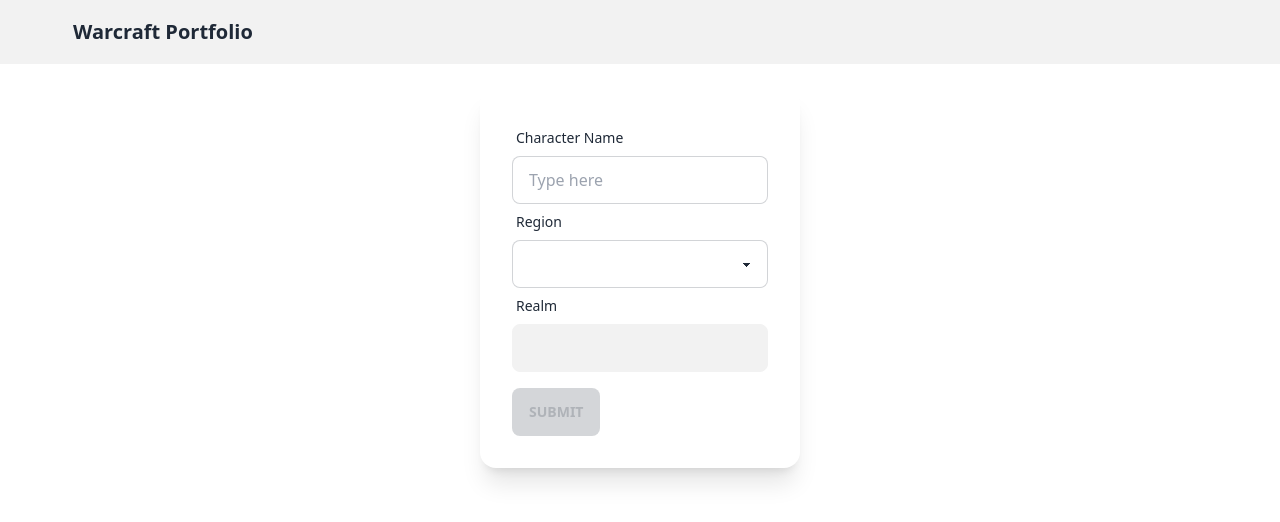
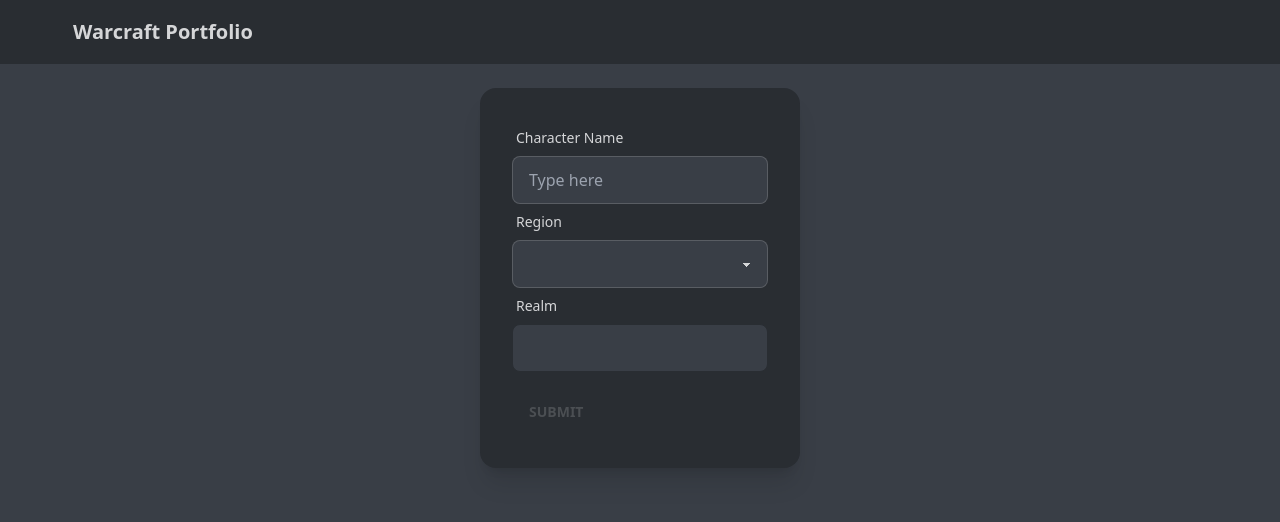
Before and after one commit to JacksonLawrence1/warcraft-portfolio, a SvelteKit app: page /form in a window 1280 px wide. Shown: the top 522 px of the page. Built offline with nearby package versions, Linux system fonts and the light colour scheme; some icons are missing.

Commit message:
Small site revamp
- changed theme colors
- removed about page
- removed guild history

```diff
--- /dev/null
+++ b/src/lib/api/raiderioAPI.js
@@ -0,0 +1,11 @@
+import axios from 'axios';
+
+const BASE_URL = 'https://raider.io/api/v1/';
+
+export const findProgress = async (regionName, realmSlug, characterName) => {
+
+    // build url for character string
+	const url = BASE_URL + `characters/profile?region=${regionName}&realm=${realmSlug}&name=${characterName}&fields=raid_progression:vault-of-the-incarnates`;
+	const response = await axios.get(url);
+	return response.data;
+};
--- a/src/lib/components/NavBar.svelte
+++ b/src/lib/components/NavBar.svelte
@@ -12,11 +12,10 @@
 			<ul
 				id="navmenu"
 				tabindex="-1"
-				class="dropdown-content z-[1] menu p-2 shadow bg-base-100 rounded-box w-52"
+				class="dropdown-content z-[1] menu p-2 shadow bg-base-200 rounded-box w-52"
 			>
 				<li><a href="/">Home</a></li>
 				<li><a href="/form" data-sveltekit-preload-data>Search</a></li>
-				<li><a href="/about" data-sveltekit-preload-data>About</a></li>
 			</ul>
 		</div>
 		<div class="flex-1">
--- a/src/lib/components/RaidComponent.svelte
+++ b/src/lib/components/RaidComponent.svelte
@@ -13,7 +13,7 @@
 	}
 </script>
 
-<div class="flex flex-row bg-base-200 rounded-xl p-2">
+<div class="flex flex-row bg-base-100 rounded-xl p-2 shadow-xl">
     <img alt={raid.name} src={raid.image} class="w-14 h-14 rounded" />
     <div class="flex flex-col w-60 justify-center ml-3 mr-1">
         <h1 class=" text-left text-base font-semibold">{raid.name}</h1>
--- a/src/lib/components/RankingComponent.svelte
+++ b/src/lib/components/RankingComponent.svelte
@@ -33,18 +33,18 @@
 			<div class={buildClass("stat-value -mt-2 font-semibold", log.rank)}>Rank {log.rank}</div>
 			{#if log.type === 'parse'}
 				<div class="stat-title">{log.encounter.name}, Mythic</div>
-				<div class="stat-desc text-secondary">
+				<div class="stat-desc text-primary">
 					↗︎ {log.rankPercent.toFixed(0)}th percentile ({log.spec}
 					{character.class}s)
 				</div>
 			{:else if log.type === 'allStar'}
 				<div class="stat-title">{log.raid.name}, Mythic</div>
-				<div class="stat-desc text-secondary">
+				<div class="stat-desc text-primary">
 					↗︎ For all star {log.spec} {character.class}s
 				</div>
 			{/if}
 			<div class="stat-figure">
-				<button class="btn btn-square btn-ghost">
+				<button class="btn btn-square btn-ghost text-primary">
 					<a href={buildWCLLink()} target="_blank">
 						<IoIosArrowDroprightCircle />
 					</a>
--- a/src/routes/+page.server.js
+++ b/src/routes/+page.server.js
@@ -5,6 +5,8 @@
 	WCL_CLIENT_SECRET
 } from '$env/static/private';
 import axios from 'axios';
+
+import { findProgress } from '$lib/api/raiderioAPI';
 
 // make this dyanmic based on user location
 const wowTokenEndpoint = 'https://oauth.battle.net/token';
--- a/src/routes/+page.svelte
+++ b/src/routes/+page.svelte
@@ -2,7 +2,7 @@
   import GiBlackKnightHelm from 'svelte-icons/gi/GiBlackKnightHelm.svelte'
 </script>
 
-<div class="hero min-h-screen bg-base-200">
+<div class="hero min-h-screen bg-base-100">
   <div class="hero-content flex-col lg:flex-row-reverse">
     <div class="w-96 h-96">
       <GiBlackKnightHelm />
@@ -13,7 +13,6 @@
         {@html "Warcraft Portfolio makes it <span class='border-base-content/20 border-b-2'>easier than ever</span> to showcase your achievements in WoW, across multiple sources."}
       </p>
       <div class="flex flex-row justify-center gap-4">
-        <a href="/about"><button class="btn btn-secondary">How to use?</button></a>
         <a href="/form"><button class="btn btn-primary">Get Started</button></a>
       </div>
     </div>
--- a/src/routes/about/+page.svelte
+++ /dev/null
@@ -1 +0,0 @@
-<h1>TODO: About</h1>
--- a/src/routes/character/[region]/[slug]/[character]/+page.svelte
+++ b/src/routes/character/[region]/[slug]/[character]/+page.svelte
@@ -1,22 +1,22 @@
 <script>
 	import ProgressCard from '$lib/components/ProgressCard.svelte';
 	import RankingCard from '$lib/components/RankingCard.svelte';
-	import GuildHistoryCard from '$lib/components/GuildHistoryCard.svelte';
 	import CharacterHeader from '$lib/components/CharacterHeader.svelte';
 
 	export let data;
 </script>
 
-<CharacterHeader character={data.character} />
+<div class="flex flex-col mt-4">
+	<CharacterHeader character={data.character} />
 
 
-<div class="flex justify-center gap-4 mt-4">
+	<div class="flex justify-evenly gap-4 mt-4">
 
-	{#if data.raids}
-		<ProgressCard raids={data.raids} />
-	{/if}
+		{#if data.raids}
+			<ProgressCard raids={data.raids} />
+		{/if}
 
-	<RankingCard logs={data.logs} character={data.character}/>
+		<RankingCard logs={data.logs} character={data.character}/>
+	</div>
 
-	<GuildHistoryCard />
 </div>
--- a/src/routes/form/+page.svelte
+++ b/src/routes/form/+page.svelte
@@ -20,7 +20,7 @@
 	};
 </script>
 
-<div class="card w-fit bg-base-100 shadow-xl mx-auto mb-6 mt-6">
+<div class="card w-fit bg-base-200 shadow-xl mx-auto mb-6 mt-6">
 	<div class="card-body form-control max-w-xs">
 		<form
 			method="POST"
--- a/src/routes/form/CharacterRealm.svelte
+++ b/src/routes/form/CharacterRealm.svelte
@@ -106,6 +106,12 @@
 	}
 </script>
 
+<style>
+	input:disabled {
+		background-color: #393e46;
+	}
+</style>
+
 <div>
 	<label class="label" for={id}>
 		<span class="label-text">{text}</span>
--- a/tailwind.config.js
+++ b/tailwind.config.js
@@ -1,11 +1,20 @@
 /** @type {import('tailwindcss').Config} */
 export default {
-  content: ['./src/**/*.{html,js,svelte,ts}'],
-  plugins: [require("daisyui")],
+	content: ['./src/**/*.{html,js,svelte,ts}'],
+	plugins: [require('daisyui')],
 
-  daisyui: {
-    themes: false,
-    darkTheme: "dark",
-    styled: true,
-  },
-}
+	daisyui: {
+		themes: [
+			{
+				default: {
+          'base-100': '#393e46',
+					secondary: '#222831',
+					primary: '#f96d00',
+          accent: '#f2f2f2',
+				}
+			}
+		],
+		darkTheme: 'dark',
+		styled: true
+	}
+};
```
Also changed, not shown: 1 other file (tests, documents, lock files or other folders).
